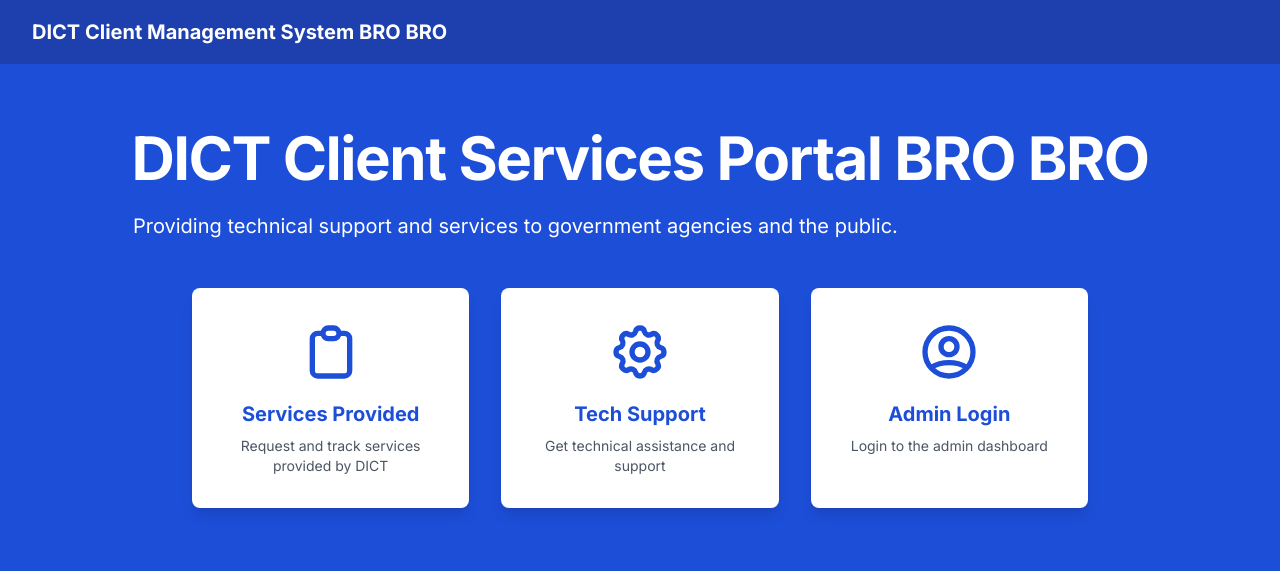
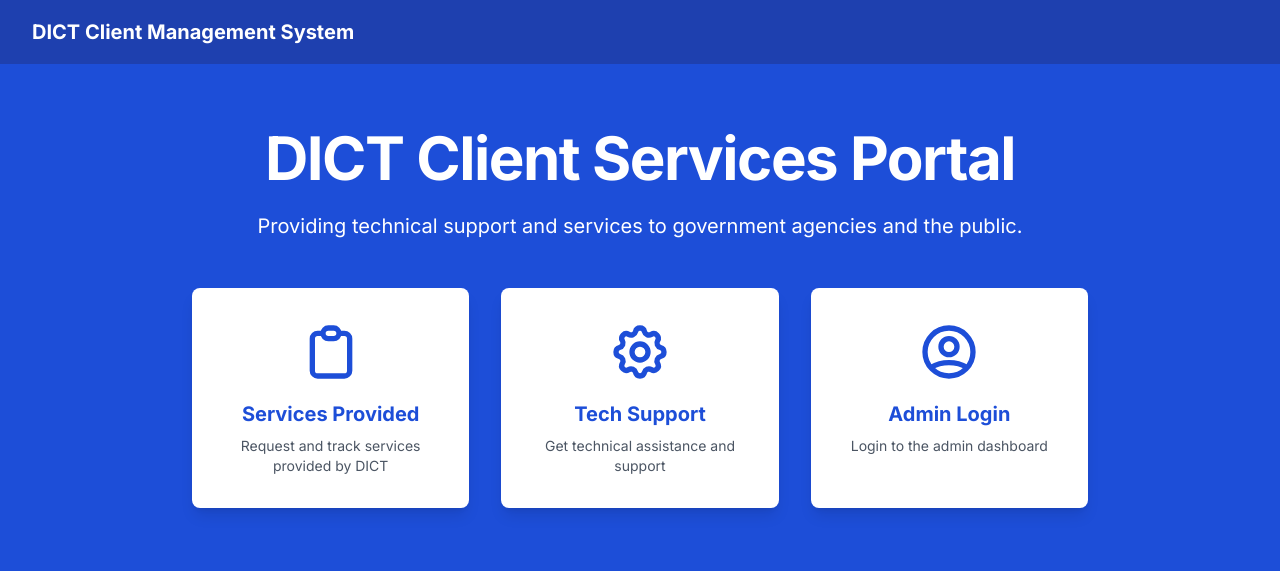
Before and after one commit to francispepito11/phase2, a PHP site: page / in a window 1280 px wide. Shown: the top 571 px of the page. Run offline with PHP 8.4, Linux system fonts and the light colour scheme; some libraries are stand-ins or nearby versions.

Commit message:
Remove redundant text from headings in index.php

```diff
--- a/index.php
+++ b/index.php
@@ -19,7 +19,7 @@
             <div class="flex justify-between h-16">
                 <div class="flex items-center">
                     <div class="flex-shrink-0 flex items-center">
-                        <span class="text-xl font-bold">DICT Client Management System BRO BRO</span>
+                        <span class="text-xl font-bold">DICT Client Management System</span>
                     </div>
                 </div>
             </div>
@@ -31,7 +31,7 @@
         <div class="max-w-7xl mx-auto py-12 px-4 sm:px-6 lg:py-16 lg:px-8 flex flex-col items-center">
             <div class="text-center">
                 <h1 class="text-4xl font-extrabold tracking-tight sm:text-5xl lg:text-6xl">
-                    DICT Client Services Portal BRO BRO
+                    DICT Client Services Portal
                 </h1>
                 <p class="mt-6 text-xl max-w-3xl">
                     Providing technical support and services to government agencies and the public.
```
